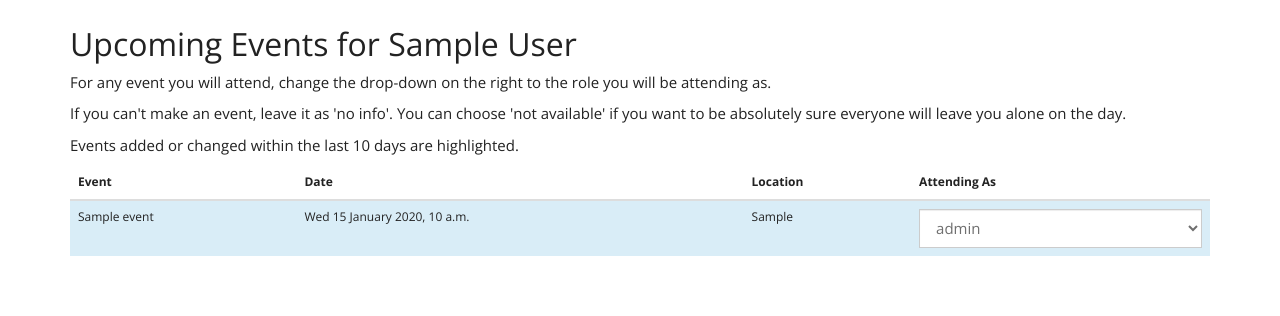
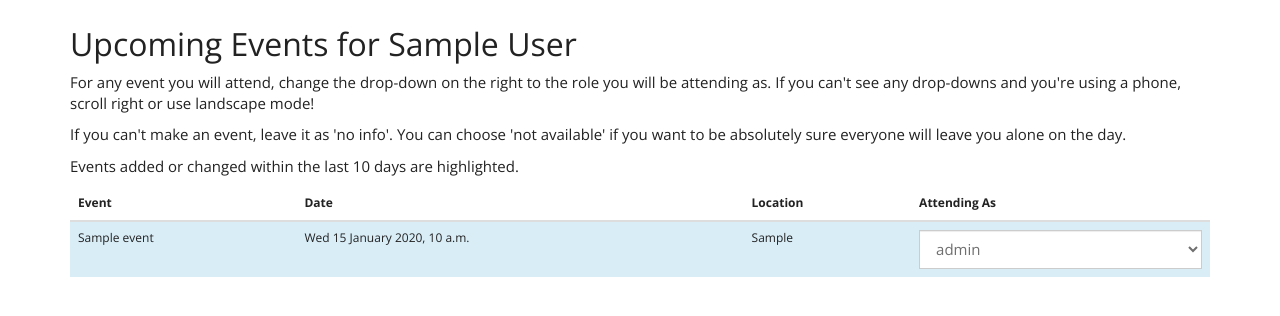
Before and after one commit to leepgent/rdec, a Django app: page / in a window 1280 px wide. Shown: the part 45-361 px from the top of the page. Run offline with Django 3.2, Linux system fonts and the light colour scheme; a user stored in the database is signed in; tables that the repository leaves empty hold one stand-in row (values such as "Sample post"); parts of the project's set-up code (start-up, migrations or seed data) failed here and were passed over; some libraries are stand-ins or nearby versions.

Commit message:
Added helpful reminder to scroll right...

```diff
--- a/rdec/templates/rdec/personaldashboard.html
+++ b/rdec/templates/rdec/personaldashboard.html
@@ -2,7 +2,7 @@
 {% block body %}
     <h2>Upcoming Events for {{ user.name }}</h2>
 
-    <p>For any event you will attend, change the drop-down on the right to the role you will be attending as.</p>
+    <p>For any event you will attend, change the drop-down on the right to the role you will be attending as. If you can't see any drop-downs and you're using a phone, scroll right or use landscape mode!</p>
     <p>If you can't make an event, leave it as 'no info'. You can choose 'not available' if you want to be absolutely sure
     everyone will leave you alone on the day.</p>
     <p>Events added or changed within the last {{ recency_cutoff }} days are highlighted.</p>
```
